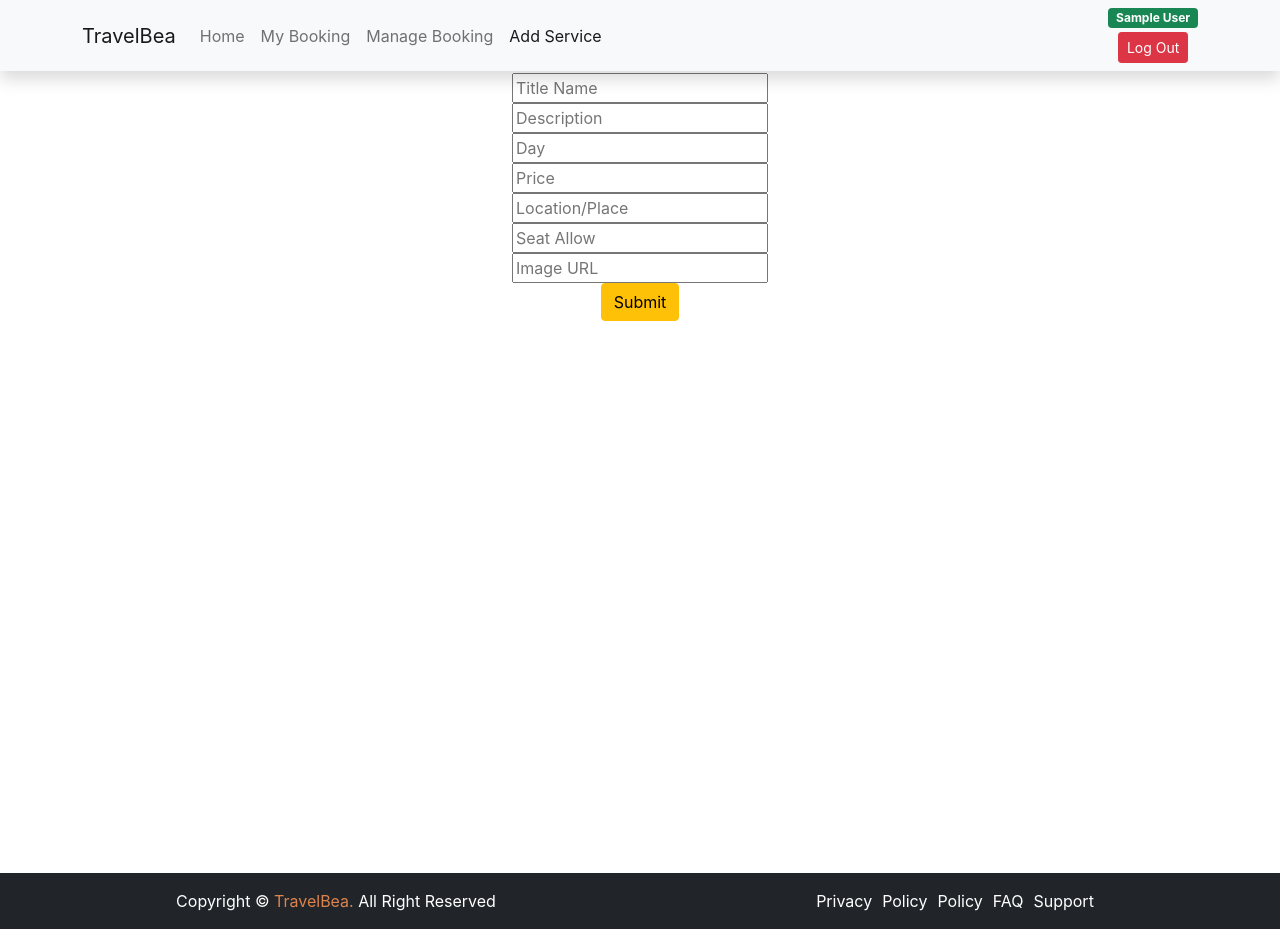
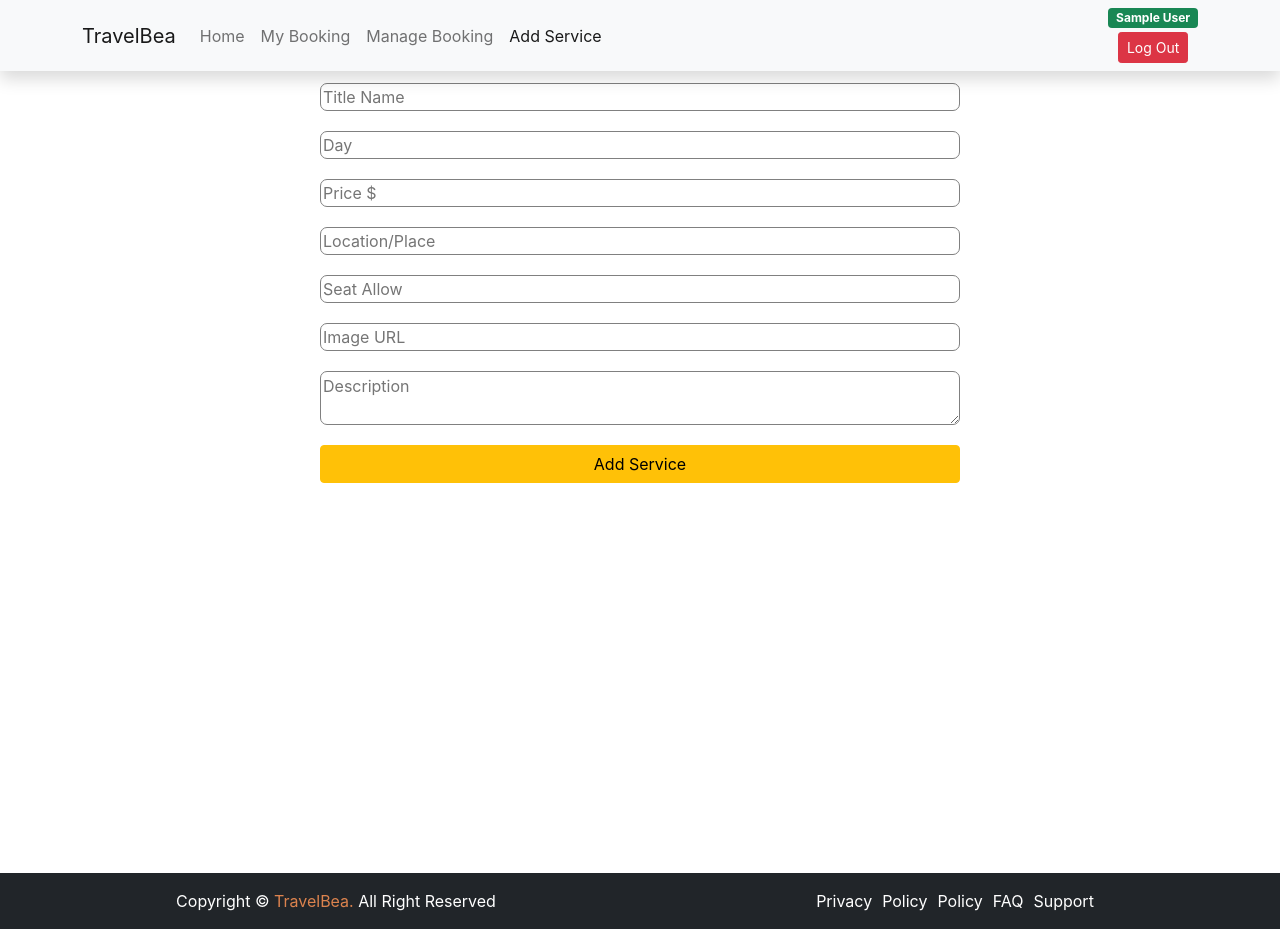
Before and after one commit to supravatsarkar/travel-bea-client-side-a11, a React (Create React App) app: page /addservice in a window 1280 px wide. Built offline with nearby package versions, Linux system fonts and the light colour scheme; no server answers; sample sign-in values are in the browser's storage.

Commit message:
[add] add serivece

```diff
--- a/src/App.js
+++ b/src/App.js
@@ -29,9 +29,9 @@ function App() {
               <PrivateRoute path="/booking/:serviceId">
                 <BookService></BookService>
               </PrivateRoute>
-              <Route path="/addservice">
+              <PrivateRoute path="/addservice">
                 <AddService></AddService>
-              </Route>
+              </PrivateRoute>
               <Route path="/login">
                 <Login></Login>
               </Route>
--- /dev/null
+++ b/src/Pages/Home/AddService/AddService.css
@@ -0,0 +1,6 @@
+form input, textarea{
+    width: 50%;
+    margin: 10px;
+    border-radius: 7px;
+    border: 1px solid gray;
+}
--- a/src/Pages/Home/AddService/AddService.js
+++ b/src/Pages/Home/AddService/AddService.js
@@ -1,23 +1,41 @@
 import React from 'react';
 import { useForm } from "react-hook-form";
+import '../AddService/AddService.css';
 
 const AddService = () => {
-    const { register, handleSubmit, watch, formState: { errors } } = useForm();
-    const onSubmit = data => console.log(data);
+    const { register, handleSubmit, reset, formState: { errors } } = useForm();
+    const onSubmit = data => {
+        // console.log(data);
+        fetch('http://localhost:5000/addservice', {
+            method: "POST",
+            headers: {
+                'Content-Type': 'application/json'
+            },
+            body: JSON.stringify(data)
+        })
+            .then(res => res.json())
+            .then(data => {
+                if (data.insertedId) {
+                    alert('Service Added Successful');
+                    reset()
+                }
+            });
+    };
     return (
         <div>
             <form onSubmit={handleSubmit(onSubmit)}>
                 <input {...register("name", { required: true })} type="text" placeholder="Title Name" />
-                <input {...register("description", { required: true })} type="text" placeholder="Description" />
+
                 <input {...register("duration", { required: true })} type="number" placeholder="Day" />
-                <input {...register("price", { required: true })} type="number" placeholder="Price" />
+                <input {...register("price", { required: true })} type="number" placeholder="Price $" />
                 <input {...register("location", { required: true })} type="text" placeholder="Location/Place" />
                 <input {...register("location", { required: true })} type="number" placeholder="Seat Allow" />
                 <input {...register("img", { required: true })} type="text" placeholder="Image URL" />
+                <textarea {...register("description", { required: true })} type="text" placeholder="Description" />
                 {/* errors will return when field validation fails  */}
                 {errors.exampleRequired && <span>This field is required</span>}
 
-                <input className="btn btn-warning" type="submit" />
+                <input className="btn btn-warning" type="submit" value="Add Service" />
             </form>
         </div>
     );
```
